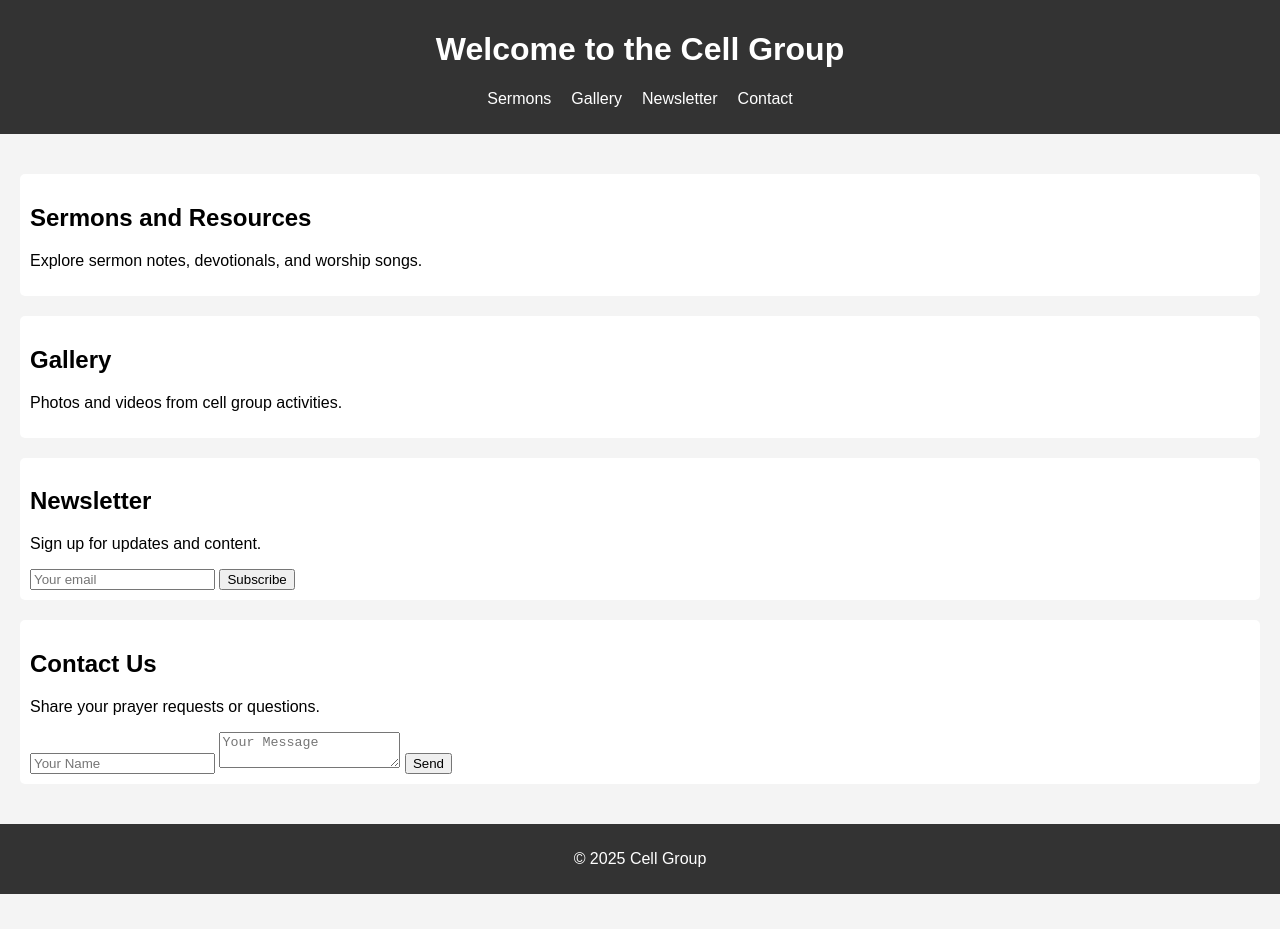
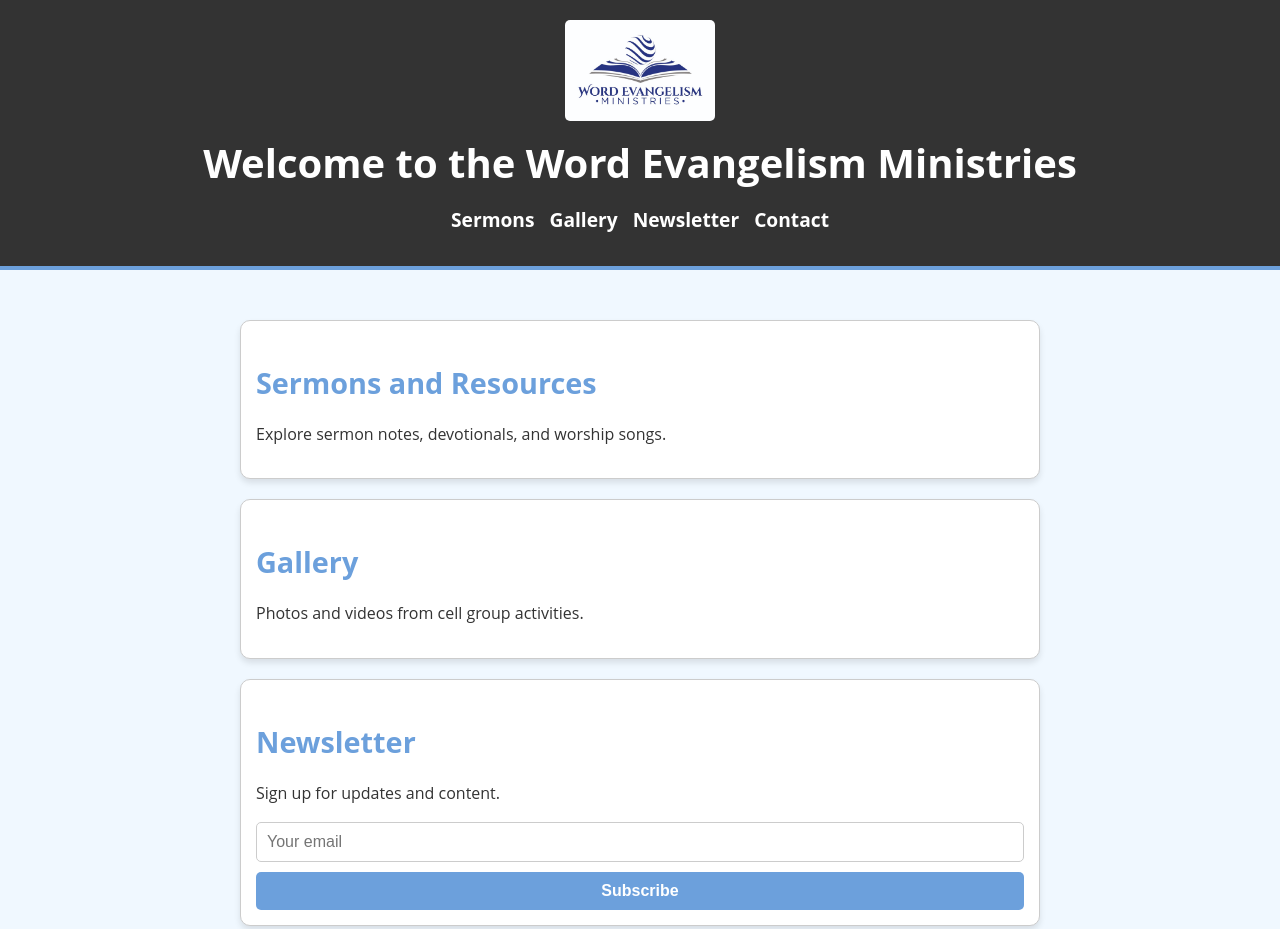
Before and after one commit to Matsikembareb/Word-Evangelism-Ministries_website, a plain HTML site: page index.html in a window 1280 px wide. Shown: the top 929 px of the page. Before the commit the page ends 894 px from the top, so only its background shows below. Drawn offline with Linux system fonts and the light colour scheme.

Commit message:
added a logo and created header file ..... also minor changes to styling

```diff
--- a/index.html
+++ b/index.html
@@ -8,7 +8,8 @@
 </head>
 <body>
     <header>
-        <h1>Welcome to the Cell Group</h1>
+    <img src="Logo.jpg" alt="Word Evangelism Ministries Logo" style="max-width: 150px;">
+        <h1>Welcome to the Word Evangelism Ministries</h1>
         <nav>
             <ul>
                 <li><a href="#sermons">Sermons</a></li>
@@ -34,7 +35,7 @@
             <h2>Newsletter</h2>
             <p>Sign up for updates and content.</p>
             <form>
-                <input type="email" placeholder="Your email">
+                <input type="email" placeholder="Your email" aria-label="Email address">
                 <button type="submit">Subscribe</button>
             </form>
         </section>
@@ -43,7 +44,7 @@
             <h2>Contact Us</h2>
             <p>Share your prayer requests or questions.</p>
             <form>
-                <input type="text" placeholder="Your Name">
+                <input type="text" placeholder="Your Name" aria-label="Your Name">
                 <textarea placeholder="Your Message"></textarea>
                 <button type="submit">Send</button>
             </form>
--- a/style.css
+++ b/style.css
@@ -1,50 +1,102 @@
+/* General Styles */
 body {
-    font-family: Arial, sans-serif;
+    font-family: 'Open Sans', Arial, sans-serif;
     margin: 0;
     padding: 0;
-    background-color: #f4f4f4;
+    background-color: #f0f8ff; /* Light blue */
+    color: #333; /* Dark gray for readability */
+    line-height: 1.6;
 }
 
 header {
-    background-color: #333;
-    color: #fff;
-    padding: 10px;
+    background-color: #333; /* Dark gray */
+    color: #fff; /* White text */
+    padding: 20px 0;
+    text-align: center;
+    border-bottom: 4px solid #6ca0dc; /* Light blue accent */
 }
 
 header h1 {
-    text-align: center;
+    margin: 0;
+    font-size: 2.5rem;
 }
 
 nav ul {
     list-style: none;
     padding: 0;
+    margin: 10px 0;
     display: flex;
     justify-content: center;
-}
-
-nav ul li {
-    margin: 0 10px;
+    gap: 15px;
 }
 
 nav ul li a {
     color: #fff;
     text-decoration: none;
+    font-size: 1.2rem;
+    font-weight: bold;
+}
+
+nav ul li a:hover {
+    text-decoration: underline;
 }
 
 main {
-    padding: 20px;
+    max-width: 800px;
+    margin: 20px auto;
+    padding: 10px;
 }
 
 section {
     margin: 20px 0;
+    padding: 15px;
+    background-color: #fff; /* White background for contrast */
+    border: 1px solid #ccc; /* Light gray border */
+    border-radius: 10px; /* Rounded corners */
+    box-shadow: 0px 4px 6px rgba(0, 0, 0, 0.1); /* Subtle shadow */
+}
+
+h2 {
+    color: #6ca0dc; /* Accent color */
+    font-size: 1.8rem;
+    margin-bottom: 10px;
+}
+
+form {
+    display: flex;
+    flex-direction: column;
+    gap: 10px;
+}
+
+form input, form textarea, form button {
     padding: 10px;
-    background-color: #fff;
+    font-size: 1rem;
+    border: 1px solid #ccc;
     border-radius: 5px;
 }
 
+form button {
+    background-color: #6ca0dc; /* Button color */
+    color: white;
+    font-weight: bold;
+    cursor: pointer;
+    border: none;
+}
+
+form button:hover {
+    background-color: #5a8bb0; /* Darker blue on hover */
+}
+
 footer {
+    background-color: #333;
+    color: #fff;
     text-align: center;
     padding: 10px;
-    background-color: #333;
-    color: #fff;
+    font-size: 0.9rem;
+    border-top: 4px solid #6ca0dc;
 }
+header img {
+    display: block;
+    margin: 0 auto 10px; /* Centers the logo and adds spacing below it */
+    border-radius: 5px; /* Optional: Adds slight rounding to the edges */
+}
```
Also changed, not shown: header.html (added, +12 -0 lines), Logo.jpg (added), flyer.jpg (added).
